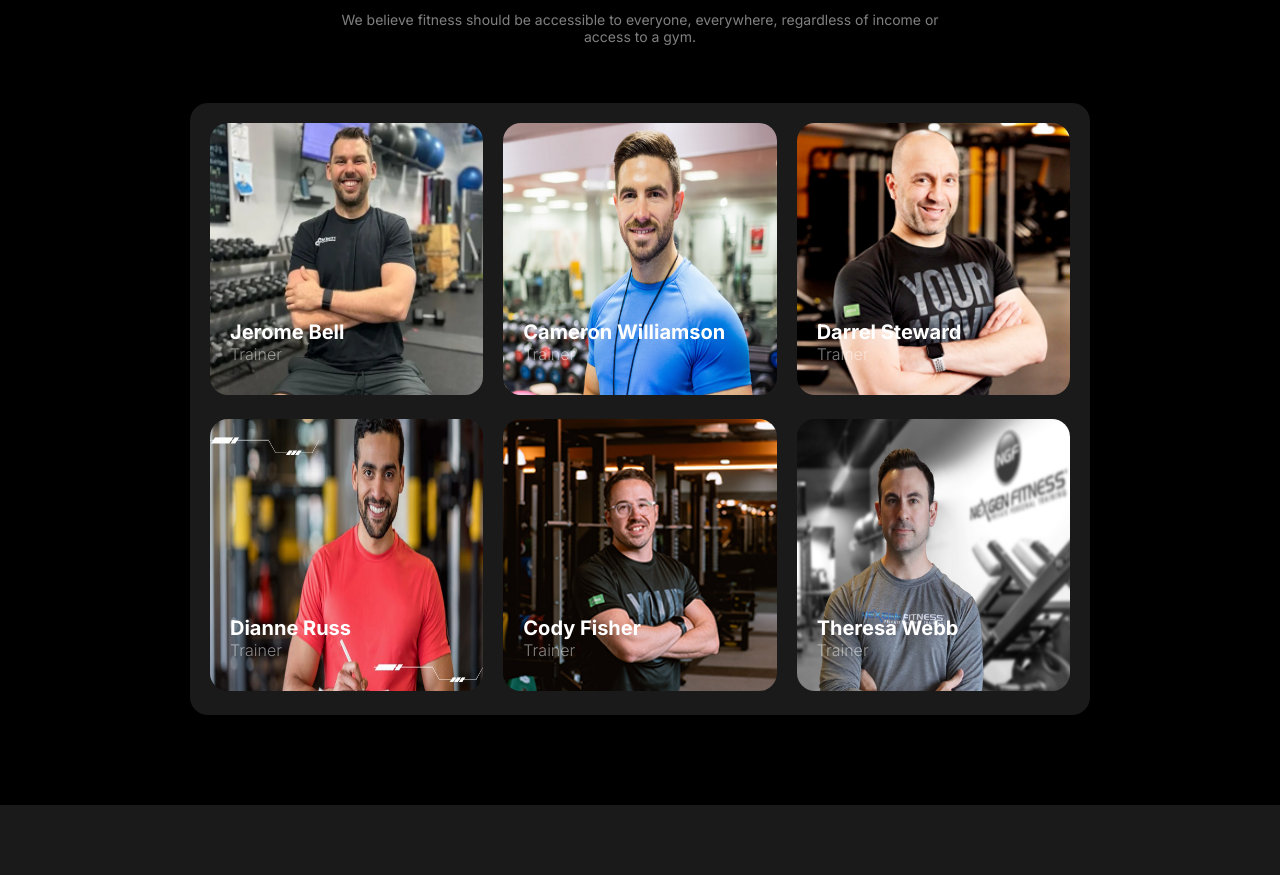
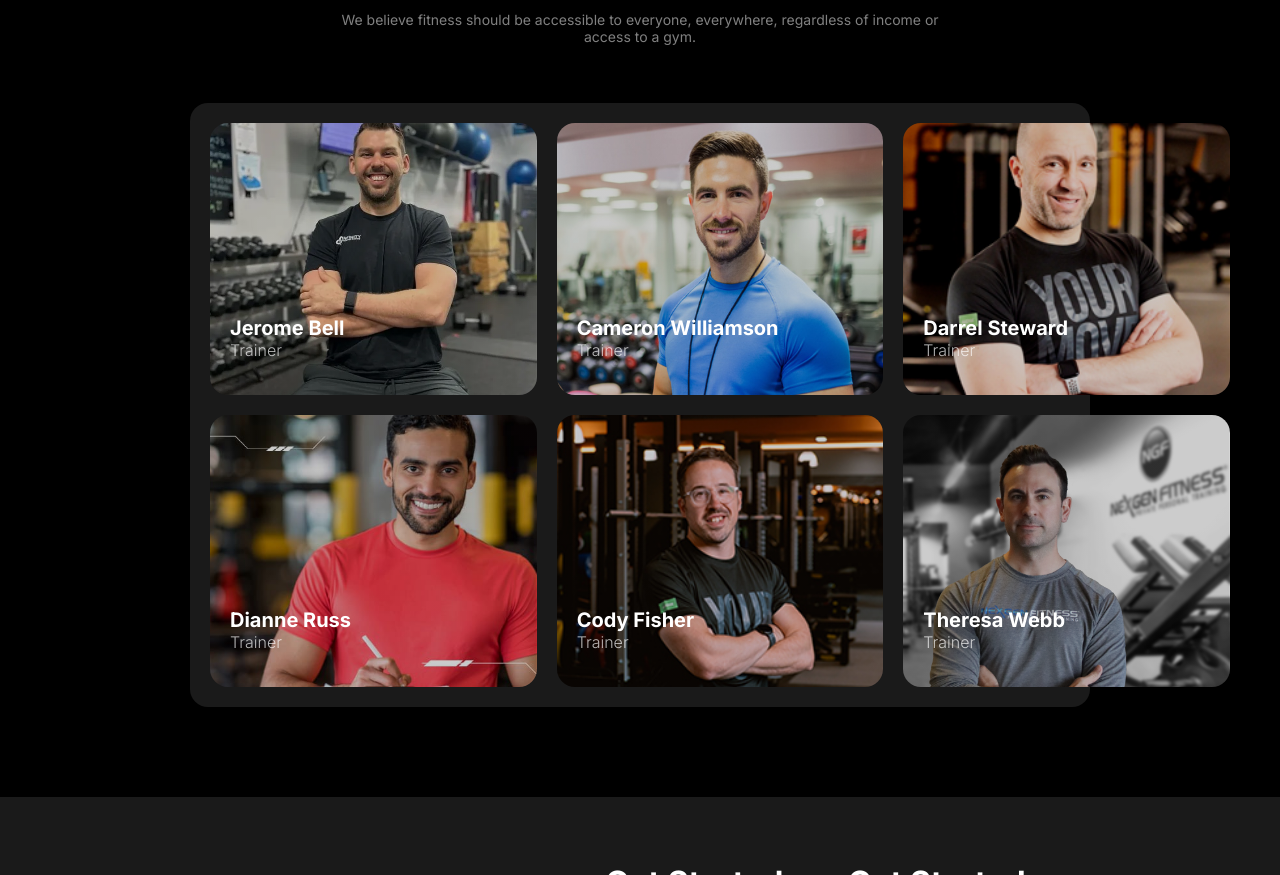
Before and after one commit to Mahfuz1912/Jym-Model, a plain HTML site: page index.html in a window 1280 px wide. Shown: the part 3520-4395 px from the top of the page. Drawn offline with nearby package versions, Linux system fonts and the light colour scheme; a web font is replaced by a local one.

Commit message:
Complete Assingment 2

```diff
--- a/index.html
+++ b/index.html
@@ -205,43 +205,37 @@
                 We believe fitness should be accessible to everyone, everywhere, regardless of income or <br>access to a gym.
             </p>
             <div class="Team-conteinar">
-                <div class="team-image-container">
-                    <img src="images/trainer1.png" alt="" width="326.67px" height="272px">
+                <div class="team-image-container team-image1">
                     <div class="team-identity">
                         <span id="team-name">Jerome Bell</span><br>
                         <span id="team-post">Trainer</span>
                     </div>
                 </div>
-                <div class="team-image-container">
-                    <img src="images/trainer2.png" alt="" width="326.67px" height="272px">
+                <div class="team-image-container team-image2">
                     <div class="team-identity">
                         <span id="team-name">Cameron Williamson</span><br>
                         <span id="team-post">Trainer</span>
                     </div>
                 </div>
-                <div class="team-image-container">
-                    <img src="images/trainer3.png" alt="" width="326.67px" height="272px">
+                <div class="team-image-container team-image3">
                    <div class="team-identity">
                     <h3 id="team-name">Darrel Steward</h3>
                     <span id="team-post">Trainer</span>
                    </div>
                 </div>
-                <div class="team-image-container">
-                    <img src="images/trainer4.png" alt="" width="326.67px" height="272px">
+                <div class="team-image-container team-image4">
                     <div class="team-identity">
                         <span id="team-name">Dianne Russ</span><br>
                         <span id="team-post">Trainer</span>
                     </div>
                 </div>
-                <div class="team-image-container">
-                    <img src="images/trainer5.png" alt="" width="326.67px" height="272px">
+                <div class="team-image-container team-image5">
                     <div class="team-identity">
                         <span id="team-name">Cody Fisher</span><br>
                         <span id="team-post">Trainer</span>
                     </div>
                 </div>
-                <div class="team-image-container">
-                    <img src="images/trainer6.png" alt="" width="326.67px" height="272px">
+                <div class="team-image-container team-image6">
                     <div class="team-identity">
                         <span id="team-name">Theresa Webb</span><br>
                         <span id="team-post">Trainer</span>
--- a/style.css
+++ b/style.css
@@ -12,8 +12,7 @@
     font-weight: 400;
     font-size: 160px;
     line-height: 50%;
-  }
-
+}
 body{
     background-color: #000000;
     font-family: "Inter", sans-serif;
@@ -382,7 +381,7 @@ input, select {
 
 /* As-My-Wish Section Start */
 .As-My-Wish-container{
-    background-color:#444;
+    background-color: #FFFFFF30;
     max-width: 1440px;
     margin: 0 auto;
     padding-bottom: 50px;
@@ -441,6 +440,60 @@ input, select {
     color: #FFFFFF80;
     margin-bottom: 58px;
 }
+.team-image1{
+    background:linear-gradient(rgba( 0, 0, 0, 0.2),rgba( 0, 0, 0, 0.2)) ,url('images/trainer1.png');
+    background-position: center;
+    width: 326.67px;
+    height: 272px;
+    background-repeat: no-repeat;
+    background-size:cover ;
+    border-radius: 18px;
+ }
+ .team-image2{
+    background:linear-gradient(rgba( 0, 0, 0, 0.2),rgba( 0, 0, 0, 0.2)) ,url('images/trainer2.png');
+    background-position: center;
+    width: 326.67px;
+    height: 272px;
+    background-repeat: no-repeat;
+    background-size:cover ;
+    border-radius: 18px;
+ }
+ .team-image3{
+    background:linear-gradient(rgba( 0, 0, 0, 0.2),rgba( 0, 0, 0, 0.2)) ,url('images/trainer3.png');
+    background-position: center;
+    width: 326.67px;
+    height: 272px;
+    background-repeat: no-repeat;
+    background-size:cover ;
+    border-radius: 18px;
+ }
+ .team-image4{
+    background:linear-gradient(rgba( 0, 0, 0, 0.2),rgba( 0, 0, 0, 0.2)) ,url('images/trainer4.png');
+    background-position: center;
+    width: 326.67px;
+    height: 272px;
+    background-repeat: no-repeat;
+    background-size:cover ;
+    border-radius: 18px;
+ }
+ .team-image5{
+    background:linear-gradient(rgba( 0, 0, 0, 0.2),rgba( 0, 0, 0, 0.2)) ,url('images/trainer5.png');
+    background-position: center;
+    width: 326.67px;
+    height: 272px;
+    background-repeat: no-repeat;
+    background-size:cover ;
+    border-radius: 18px;
+ }
+ .team-image6{
+    background:linear-gradient(rgba( 0, 0, 0, 0.2),rgba( 0, 0, 0, 0.2)) ,url('images/trainer6.png');
+    background-position: center;
+    width: 326.67px;
+    height: 272px;
+    background-repeat: no-repeat;
+    background-size:cover ;
+    border-radius: 18px;
+ }
 .Team-conteinar  {
     display: grid;
     grid-template-columns: repeat(3,1fr);
@@ -453,10 +506,6 @@ input, select {
 .team-image-container{
     position: relative;
 }
-.team-image-container img{
-    border-radius: 18px;
-    width: 100%;
-}
 .team-identity{
     position: absolute;
     bottom: 35px;
@@ -464,12 +513,12 @@ input, select {
     text-align: left;
 }
 #team-name{
-    color: #fff;
+    color: rgb(255, 255, 255);
     font-weight: 700;
     font-size: 20px;
 }
 #team-post{
-    color: #FFFFFF80;
+    color: rgba(255, 255, 255, 0.7);
     font-weight: 300;
     font-size: 16px;
 }
@@ -482,9 +531,7 @@ footer{
     background-color: #FFFFFF1A;
     max-width: 1440px;
     margin: 0 auto;
-    /* height: 500px; */
     padding: 66px 190px 0 190px;
-
 }
 .Footer-Container{
     display: flex;
```
